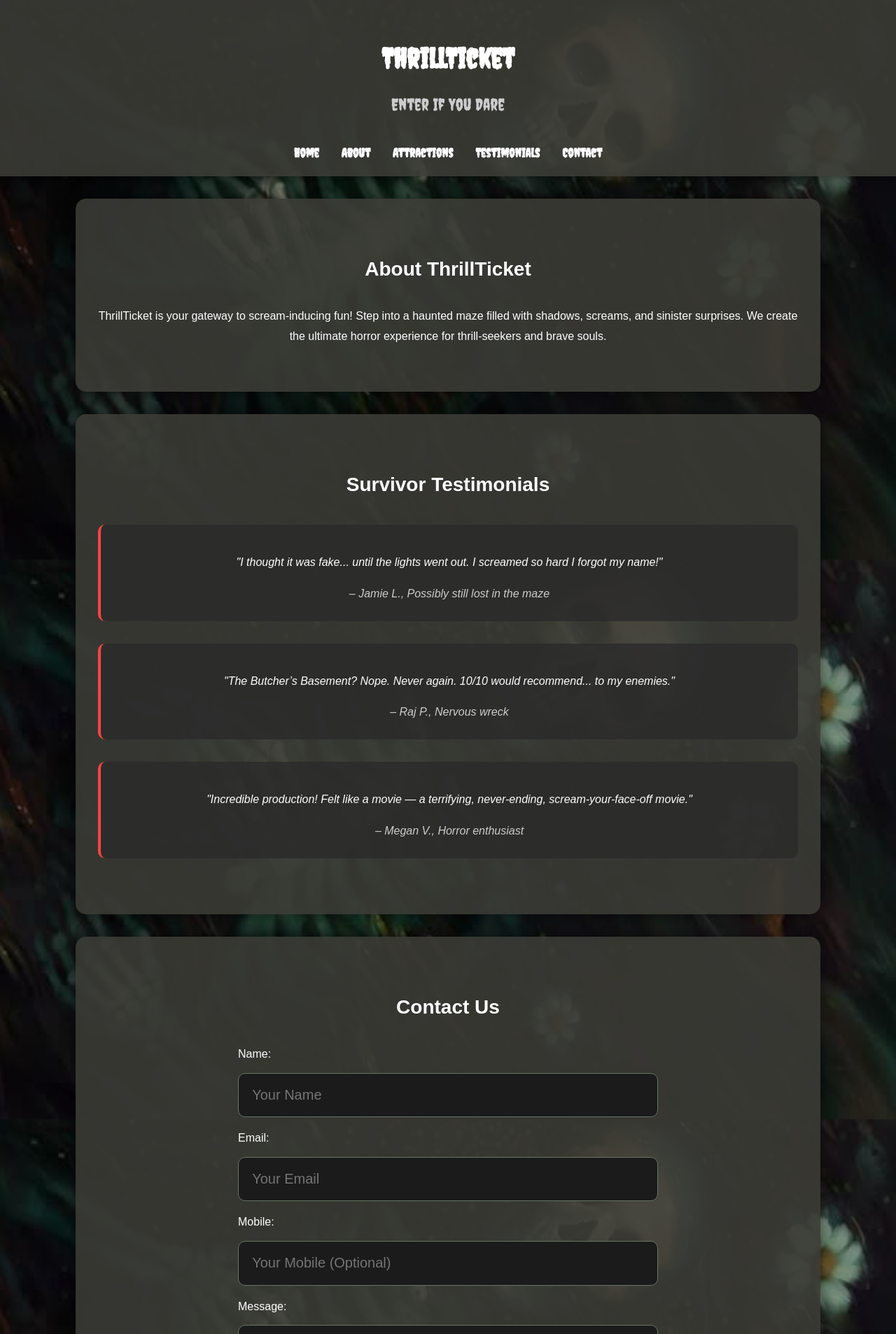
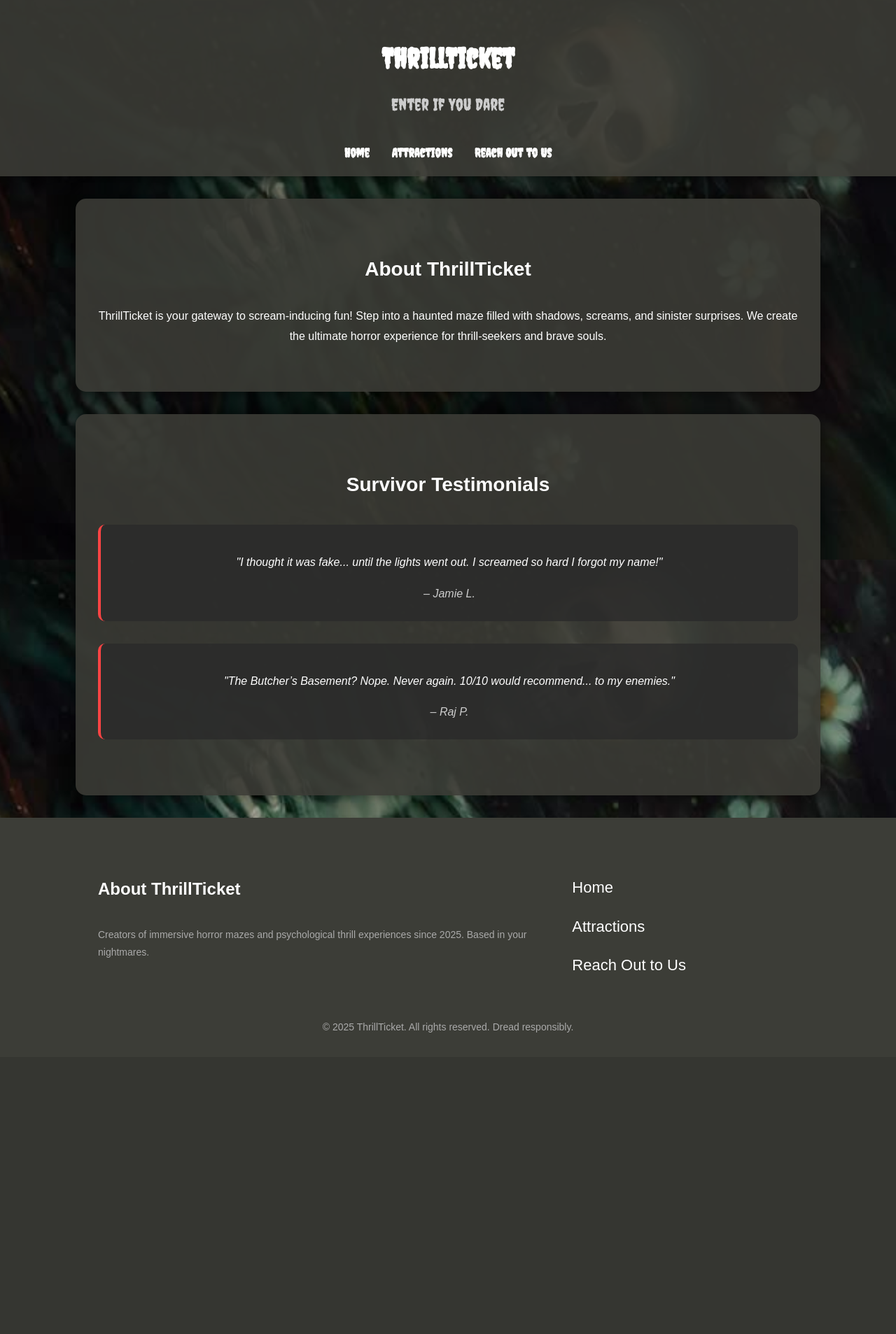
Before and after one commit to sanju4725/ThrillTicket, a Django app: page / in a window 1280 px wide. Shown: the top 1907 px of the page at 70% size. After the commit the page ends 1476 px from the top, so only its background shows below. Run offline with Django 5.2, Linux system fonts and the light colour scheme.

Commit message:
StreamLining HTML files

```diff
--- /dev/null
+++ b/thrillticket/halls/templates/halls/base.html
@@ -0,0 +1,47 @@
+{% load static %}
+<!DOCTYPE html>
+<html lang="en">
+<head>
+    <meta charset="UTF-8">
+    <title>{% block title %}ThrillTicket{% endblock %}</title>
+    <link rel="stylesheet" href="{% static 'css/style.css' %}">
+    <link href="https://fonts.googleapis.com/css2?family=Creepster&display=swap" rel="stylesheet">
+</head>
+<body style="background: url('{% static 'images/haunted-bg.jpg' %}') no-repeat center center fixed; background-size: cover;">
+
+<header>
+    <div class="header-content">
+        <h1>ThrillTicket</h1>
+        <p class="subtitle">Enter If You Dare</p>
+    </div>
+    <nav>
+        <a href="/">Home</a>
+        <a href="/attractions/">Attractions</a>
+        <a href="/contact/">Reach Out to Us</a>
+    </nav>
+</header>
+
+<main>
+    {% block content %}
+    {% endblock %}
+</main>
+
+<footer>
+    <div class="footer-container">
+        <div class="footer-about">
+            <h4>About ThrillTicket</h4>
+            <p>Creators of immersive horror mazes and psychological thrill experiences since 2025. Based in your nightmares.</p>
+        </div>
+        <ul class="footer-links">
+            <li><a href="/">Home</a></li>
+            <li><a href="/attractions/">Attractions</a></li>
+            <li><a href="/contact/">Reach Out to Us</a></li>
+        </ul>
+    </div>
+    <p class="copyright">
+        &copy; 2025 ThrillTicket. All rights reserved. Dread responsibly.
+    </p>
+</footer>
+
+</body>
+</html>
--- a/thrillticket/halls/templates/halls/index.html
+++ b/thrillticket/halls/templates/halls/index.html
@@ -1,29 +1,6 @@
-{% load static %}
-<!DOCTYPE html>
-<html lang="en">
-<head>
-    <meta charset="UTF-8">
-    <title>ThrillTicket</title>
-    <link rel="stylesheet" href="{% static 'css/style.css' %}">
-    <link href="https://fonts.googleapis.com/css2?family=Creepster&display=swap" rel="stylesheet">
-</head>
-<body style="background: url('{% static 'images/haunted-bg.jpg' %}') no-repeat center center fixed; background-size: cover;">
-
-<header>
-    <div class="header-content">
-        <h1>ThrillTicket</h1>
-        <p class="subtitle">Enter If You Dare</p>
-    </div>
-    <nav>
-        <a href="#">Home</a>
-        <a href="#about">About</a>
-        <a href="/attractions/">Attractions</a>
-        <a href="#testimonials">Testimonials</a>
-        <a href="contact">Contact</a>
-    </nav>
-</header>
-
-<main>
+{% extends 'halls/base.html' %}
+{% block title %}Home | ThrillTicket{% endblock %}
+{% block content %}
 <section class="about" id="about">
     <h3>About ThrillTicket</h3>
     <p>
@@ -35,53 +12,11 @@
     <h3>Survivor Testimonials</h3>
     <blockquote>
         <p>"I thought it was fake... until the lights went out. I screamed so hard I forgot my name!"</p>
-            <cite>– Jamie L., Possibly still lost in the maze</cite>
+        <cite>– Jamie L.</cite>
     </blockquote>
     <blockquote>
         <p>"The Butcher’s Basement? Nope. Never again. 10/10 would recommend... to my enemies."</p>
-            <cite>– Raj P., Nervous wreck</cite>
-        </blockquote>
-        <blockquote>
-            <p>"Incredible production! Felt like a movie — a terrifying, never-ending, scream-your-face-off movie."</p>
-            <cite>– Megan V., Horror enthusiast</cite>
+        <cite>– Raj P.</cite>
     </blockquote>
 </section>
-
-    <section class="contact" id="contact">
-        <h3>Contact Us</h3>
-
-        {% if success %}
-            <p style="color: lightgreen;">Message sent successfully! We'll get back to you shortly.</p>
-        {% endif %}
-
-        <form method="POST">
-            {% csrf_token %}
-            {{ form.as_p }}
-            <button type="submit">Send Message</button>
-        </form>
-
-        <p>Email: <a href="mailto:info@thrillticket.com">info@thrillticket.com</a></p>
-    </section>
-</main>
-
-<footer>
-    <div class="footer-container">
-        <div class="footer-about">
-            <h4>About ThrillTicket</h4>
-            <p>Creators of immersive horror mazes and psychological thrill experiences since 2025. Based in your nightmares.</p>
-        </div>
-        <ul class="footer-links">
-            <li><a href="#">Home</a></li>
-            <li><a href="#about">About</a></li>
-            <li><a href="/attractions/">Attractions</a></li>
-            <li><a href="#testimonials">Testimonials</a></li>
-            <li><a href="contact">Contact</a></li>
-        </ul>
-    </div>
-    <p class="copyright">
-        &copy; 2025 ThrillTicket. All rights reserved. Dread responsibly.
-    </p>
-</footer>
-
-</body>
-</html>
+{% endblock %}
```
Also changed, not shown: thrillticket/halls/templates/halls/attractions.html (+6 -31 lines), thrillticket/halls/templates/halls/contact.html (+8 -48 lines). Lines whose indentation alone changed are shown as unchanged.
